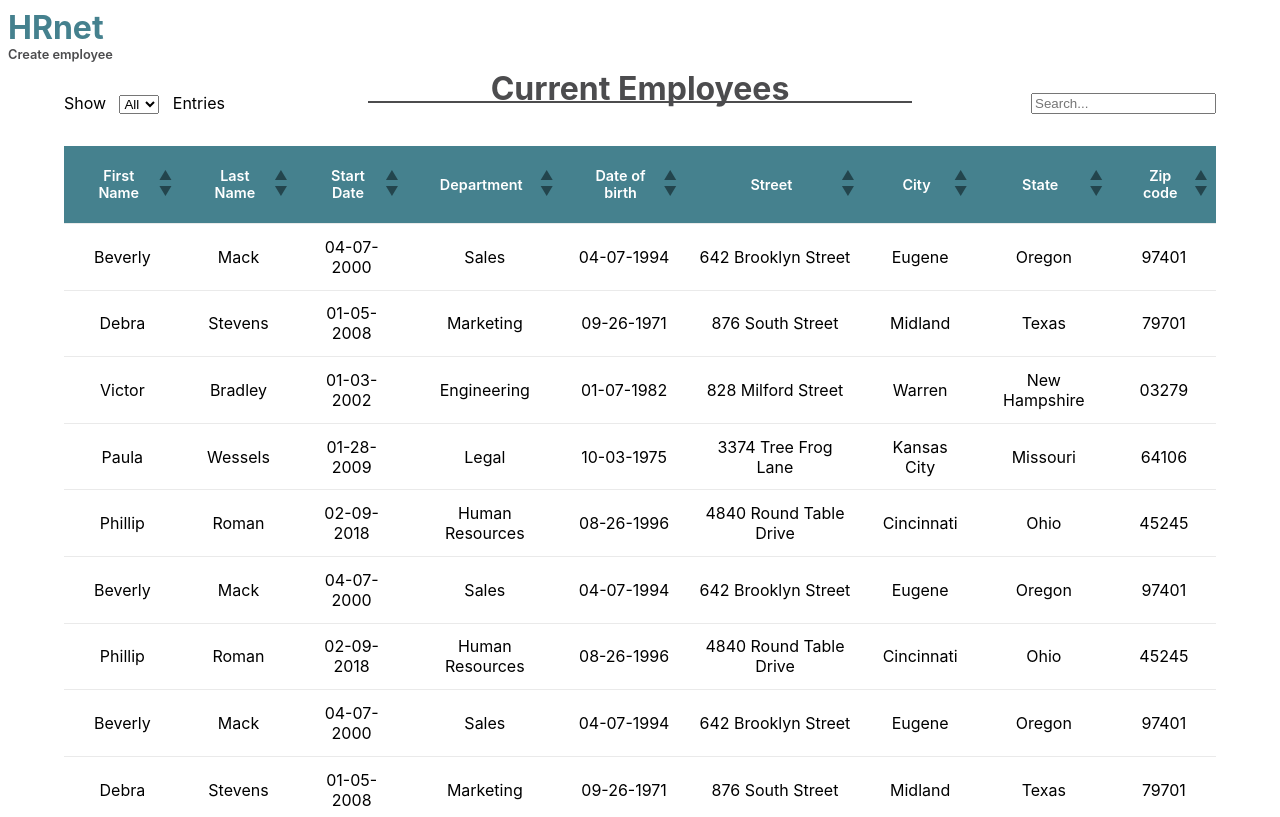
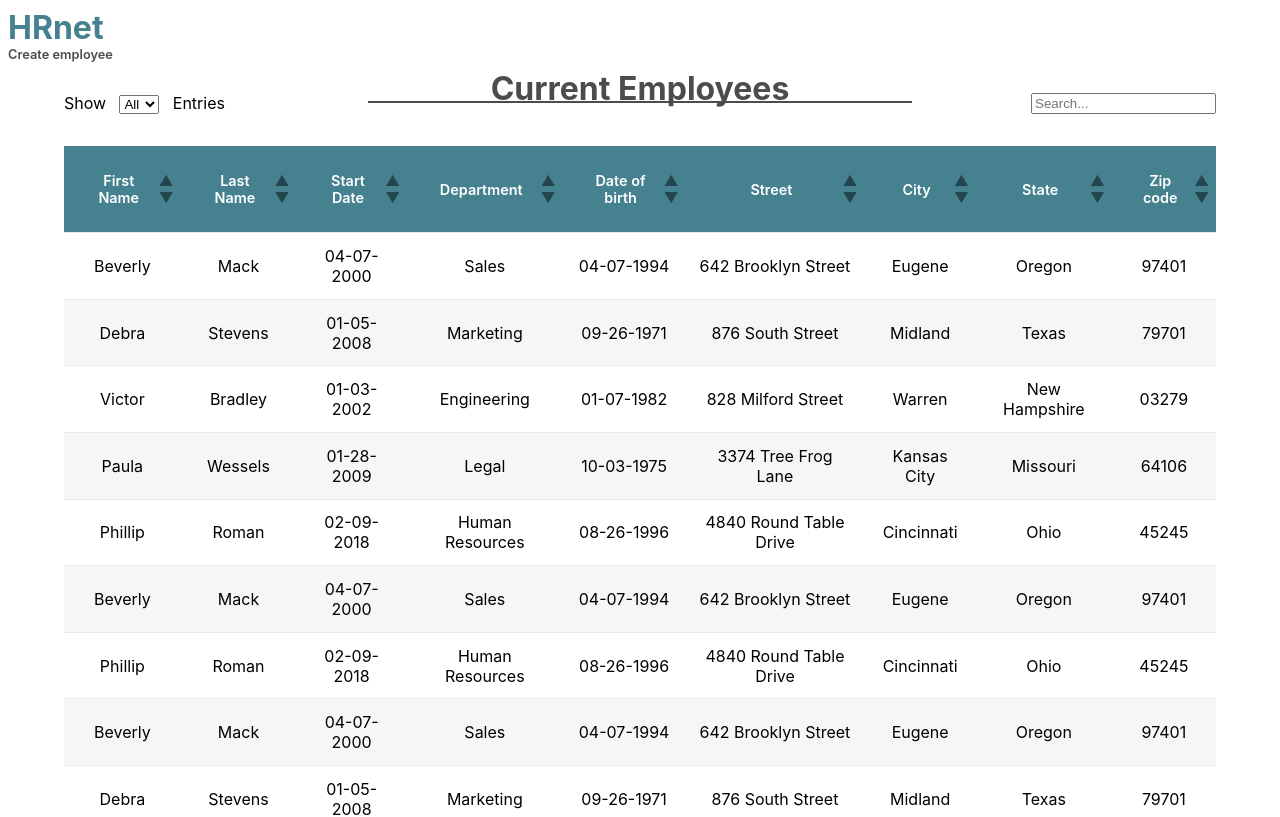
Before and after one commit to Mimi1706/hrnet, a React (Create React App) app: page /employee-list in a window 1280 px wide. Shown: the top 817 px of the page. Built offline with nearby package versions, Linux system fonts and the light colour scheme.

Commit message:
safari/chrome compatibility fixed

```diff
--- a/src/components/EmployeeListTable/EmployeeListTable.css
+++ b/src/components/EmployeeListTable/EmployeeListTable.css
@@ -26,18 +26,21 @@ th {
   color: white;
   font-weight: 600;
   position: relative;
+  height: 3em;
 }
 
 .arrows {
   display: flex;
   position: absolute;
   flex-direction: column;
-  top: 27%;
-  right: 2%;
-  font-size: 0.9em;
+  justify-content: center;
+  right: 0;
+  top: 25%;
+  font-size: 1em;
   color: #23454d;
   cursor: pointer;
   width: 2em;
+  height: 3em;
 }
 
 .arrow-selected {
@@ -50,6 +53,10 @@ tr {
 
 td {
   padding: 0.8em;
+}
+
+tbody tr:nth-child(even) {
+  background-color: rgb(246, 246, 246);
 }
 
 .entries-pages {
--- a/src/components/EmployeeListTable/EmployeeListTable.js
+++ b/src/components/EmployeeListTable/EmployeeListTable.js
@@ -92,21 +92,22 @@ const EmployeeListTable = () => {
 
   const handleShowEntries = (entries) => {
     setOrder(null) // Resets ascending/descending
-    setSelectedEntry(entries) // Saves the number picked in show entries
+    setSelectedEntry(parseInt(entries)) // Saves the number picked in show entries + parseInt added for Chrome/Safari
 
     // Resets all entries display and page number
     setPreviousEntries(1)
     setPage(0)
 
     // if the number of employees is smaller than the "show ** entries" number chosen, the max number displayed will be the total number of employees
-    entries > employeeList.length
+    parseInt(entries) > employeeList.length
       ? setCurrentEntries(employeeList.length)
-      : setCurrentEntries(entries)
+      : setCurrentEntries(parseInt(entries))
 
     let allChunks = []
+
     // Cuts the employee list in several chunks to display in pages
-    for (let i = 0; i < employeeList.length; i += entries) {
-      let chunk = employeeList.slice(i, i + entries)
+    for (let i = 0; i < employeeList.length; i += parseInt(entries)) {
+      let chunk = employeeList.slice(i, i + parseInt(entries))
       allChunks.push(chunk)
     }
 
@@ -141,7 +142,7 @@ const EmployeeListTable = () => {
   const handleNextPage = () => {
     setOrder(null) // resets order ascending/descending
 
-    if (page + 1 < allEntries.length) {
+    if (allEntries && page + 1 < allEntries.length) {
       setPage(page + 1)
       setSortedData(allEntries[page + 1])
 
@@ -160,14 +161,24 @@ const EmployeeListTable = () => {
           <select
             className="show-select"
             type="select"
-            placeholder="Search..."
             defaultValue="All"
+            onChange={(e) => {
+              if (e.target.value === "All") {
+                handleShowAllEntries()
+              } else {
+                handleShowEntries(e.target.value)
+              }
+            }}
           >
             <option value="All" onClick={() => handleShowAllEntries()}>
               All
             </option>
             {showEntries.map((entries, index) => (
-              <option key={index} onClick={() => handleShowEntries(entries)}>
+              <option
+                key={index}
+                onClick={() => handleShowEntries(entries)}
+                value={entries}
+              >
                 {entries}
               </option>
             ))}
```
